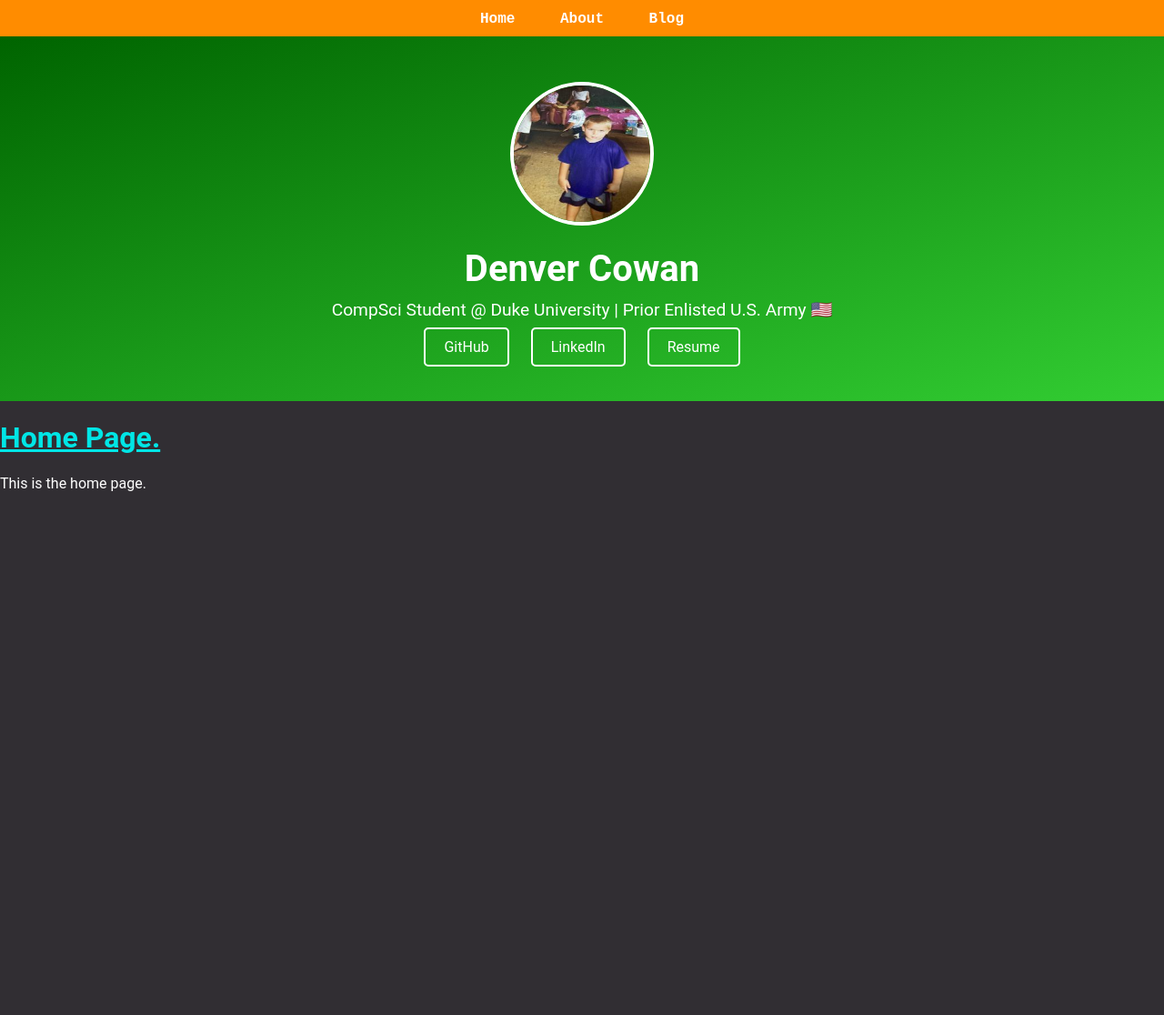
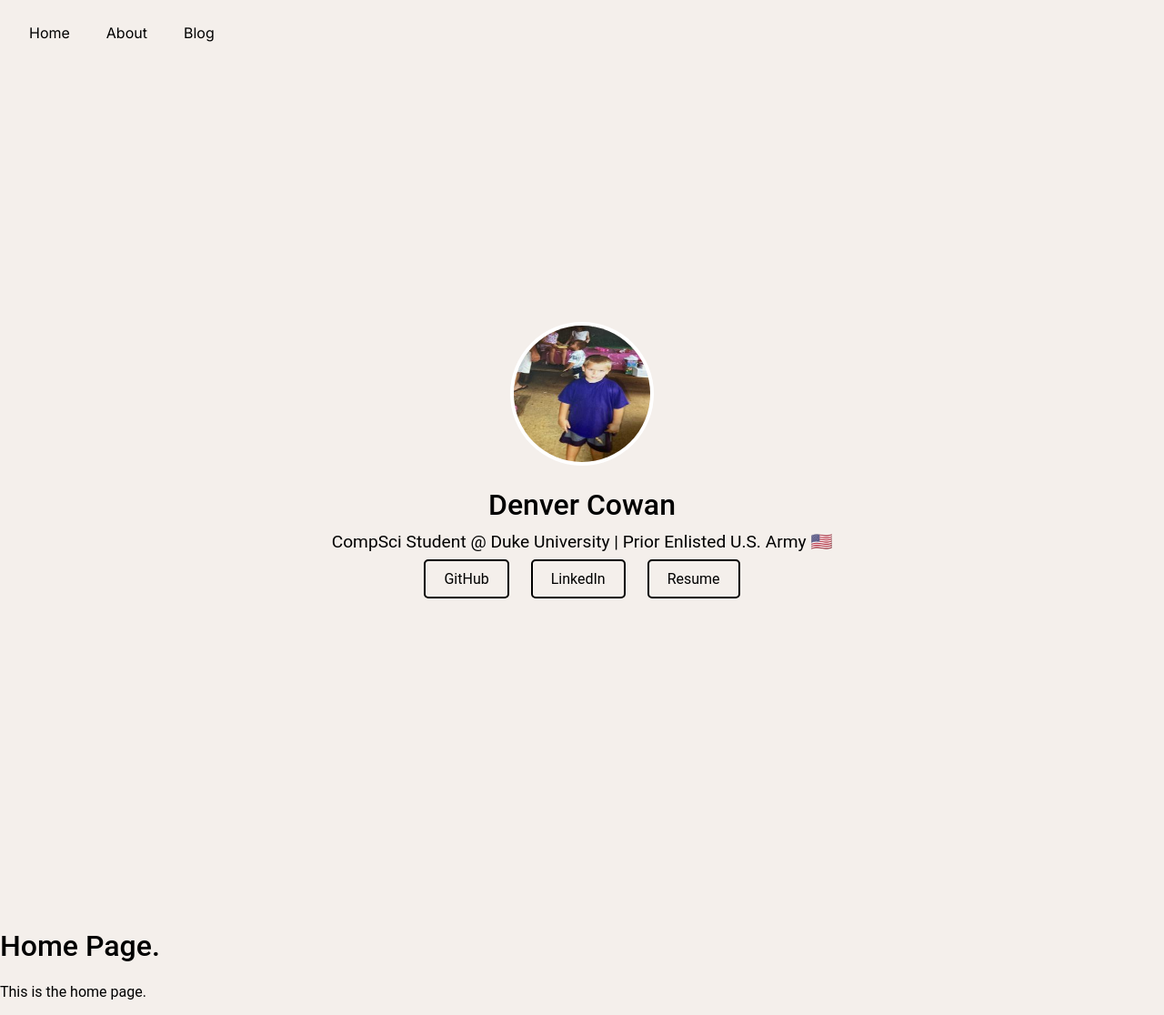
Before and after one commit to DenverCowan/Blog, a Jekyll site: the page built from index.markdown, in a window 1280 px wide. Shown: the whole page at 91% size. Built offline with Jekyll 4.4.1, drawn with Linux system fonts in a browser that asks for light colours; before the commit the page ends 900 px from its top, so only the background shows below that.

Commit message:
refactored navbar to floating links, and changed color scheme

```diff
--- a/_includes/hero.html
+++ b/_includes/hero.html
@@ -1,4 +1,12 @@
 <section class="hero">
+    <div class="floating-links">
+      {% for item in site.data.navigation %}
+        <a href="{{ item.link }}"
+           class="{% if page.url == item.link %}active{% endif %}">
+          {{ item.name }}
+        </a>
+      {% endfor %}
+    </div>
   <div class="hero-content">
     <img src="/assets/images/profile.jpg" alt="Denver Cowan as a child" class="profile-photo">
     <h1>Denver Cowan</h1>
--- a/_layouts/home.html
+++ b/_layouts/home.html
@@ -3,10 +3,10 @@
   <head>
     <meta charset="utf-8">
     <title>{{ page.title }}</title>
+    <link href="https://fonts.googleapis.com/css2?family=Inter:wght@400;600;700&display=swap" rel="stylesheet">
     <link rel="stylesheet" href="/assets/css/styles.css">
   </head>
   <body>
-    {% include navigation.html %}
     {% include hero.html %}
     {{ content }}
   </body>
--- a/_sass/main.scss
+++ b/_sass/main.scss
@@ -3,47 +3,41 @@
   color: white;
 }
 
-.navbar {
-  background-color: rgb(255, 140, 0); /* Navbar background */
+.floating-links {
+  position: absolute;
+  top: 20px;
+  left: 20px;
   display: flex;
-  justify-content: center;
-  margin: 0;
-  width: 100%;
-  box-sizing: border-box;
-  padding: 10px 0; /* Space inside the navbar */
-  position: relative; /* Prevent overlapping */
-  z-index: 1000; /* Ensure it appears above other content */
+  gap: 1rem;
+  z-index: 1000;
 }
-.navbar-links a {
-  text-decoration: none; /* Remove underline */
-  color: #ffffff; /* White text color */
-  font-family: 'SF Mono', monospace; /* Tech-inspired font */
+
+.floating-links a {
+  text-decoration: none;
+  color: black;
+  font-family: 'Inter', sans-serif; /* fallback from monospace */
   font-size: 1rem;
-  font-weight: bold;
-  padding: 10px 20px; /* Add padding for button shape */
-  background-color: rgb(255, 140, 0) ; /* Orange  */
-  border: none; /* Remove default link border */
-  border-radius: 5px; /* Rounded corners */
-  transition: all 0.3s ease; /* Smooth hover effects */
+  font-weight: 500;
+  padding: 6px 12px;
+  background-color: transparent;
+  border-radius: 4px;
+  // border: 2px solid black;
+  transition: background-color 0.2s ease;
 }
 
 /* Hover effect for buttons */
-.navbar-links a:hover {
-  background-color: rgb(58,111,146); /* blue on hover */
+.floating-links a:hover {
+  background-color: #00539b; /* Duke Blue */
+  color: white;
   box-shadow: 0px 6px 10px rgba(0, 0, 0, 0.2); /* Slightly larger shadow */
   transform: translateY(-2px); /* Lift the button slightly */
 }
 
 /* Active effect (when clicking) */
-.navbar-links a:active {
+.floating-links a:active {
   background-color: #0e4a87; /* Even darker blue */
   box-shadow: inset 0px 4px 6px rgba(0, 0, 0, 0.3); /* Inner shadow */
   transform: translateY(1px); /* Button presses down */
-}
-
-/* link styling */
-a {
-	color: rgb(107, 142, 35);
 }
 
 /* Photo Styling */
@@ -52,14 +46,16 @@ a {
 }
 /* hero stylings. */
 .hero {
+  position: relative;
+  height: 100vh;
   display: flex;
   flex-direction: column;
   align-items: center;
   justify-content: center;
   text-align: center;
   padding: 50px 20px;
-  background: linear-gradient(to bottom right, #006400, #32cd32);
-  color: white;
+  background: #f4efeb;
+  color: black;
 }
 
 .hero-content {
@@ -75,7 +71,7 @@ a {
 }
 
 .hero h1 {
-  font-size: 2.5em;
+  font-size: 2em;
   margin: 0;
   color: white;
 }
@@ -88,23 +84,23 @@ a {
 .hero-links a {
   margin: 0 10px;
   padding: 10px 20px;
-  color: white;
+  color: black;
   text-decoration: none;
-  border: 2px solid white;
+  border: 2px solid black;
   border-radius: 5px;
   transition: background-color 0.3s, color 0.3s;
 }
 
 .hero-links a:hover {
-  background-color: white;
-  color: #2575fc;
+  background-color: #00539b;
+  color: white;
 }
 
 /* Background styling. */
 
 body {
-  background: rgb(49, 46, 51);
-  color: white;
+  background: #f4efeb;
+  color: black;
   font-family: 'SF Mono', 'Roboto', monospace;
   margin: 0;
   padding: 0;
@@ -113,10 +109,11 @@ body {
 
 /* headers */
 h1 {
-	text-decoration: underline;
-	color: rgb(0, 230, 230);
+	color: black;
+  font-weight: 500;
 }
 
 .hero h1 {
 	text-decoration: none;
+  color: black;
 }
```
